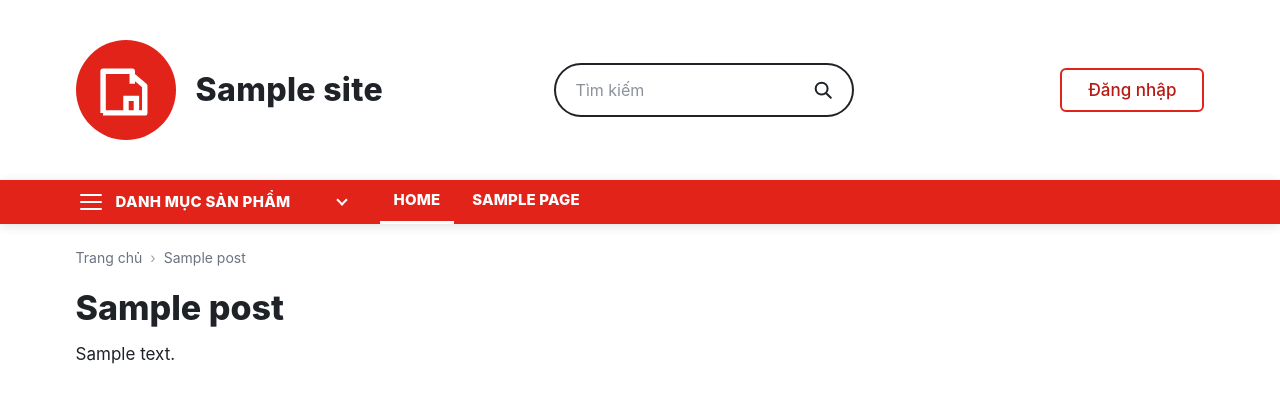
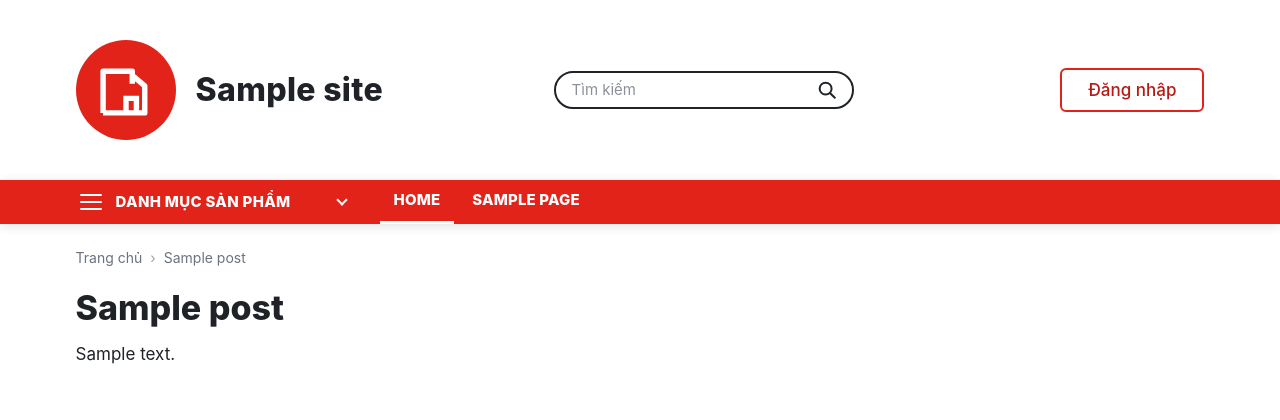
Before and after one commit to phuoclh3-creator/daiphuvinh-theme, a WordPress theme: template dpv-theme/page.php in a window 1280 px wide. Shown: the top 420 px of the page. Run offline with PHP 8.4 and a stand-in for WordPress, Linux system fonts and the light colour scheme; the site name, menu and one post (Sample post) are stand-ins, and other content is empty; some libraries are stand-ins or nearby versions.

Commit message:
Header: khung tìm kiếm thấp hơn (~40px) trên laptop/máy tính
Co-Authored-By: Claude Sonnet 5.5 <noreply@anthropic.com>
Claude-Session: https://claude.ai/code/session_01GwzTrU4UfvBzdbEgCyytfe

```diff
--- a/dpv-theme/style.css
+++ b/dpv-theme/style.css
@@ -68,7 +68,11 @@ button { cursor: pointer; }
 .searchform__btn { border: 0; background: transparent; padding: 0 18px; height: 100%; display: inline-flex; align-items: center; color: var(--dpv-text); }
 .searchform:focus-within { border-color: var(--dpv-primary); }
 /* Laptop/máy tính: khung tìm kiếm hẹp lại, nằm giữa phần trống của header */
-@media (min-width: 821px) { .header-top .searchform { width: 100%; max-width: 300px; justify-self: center; } }
+@media (min-width: 821px) {
+	.header-top .searchform { width: 100%; max-width: 300px; justify-self: center; }
+	.header-top .searchform .searchform__input { padding: 7px 16px; font-size: 15px; line-height: 1.3; }
+	.header-top .searchform .searchform__btn { padding: 0 14px; }
+}
 
 .header-contact { display: flex; flex-direction: column; gap: 4px; }
 .hc-line { display: inline-flex; align-items: center; gap: 10px; color: var(--dpv-text); font-size: 18px; font-weight: 500; line-height: 1.3; white-space: nowrap; }
```
